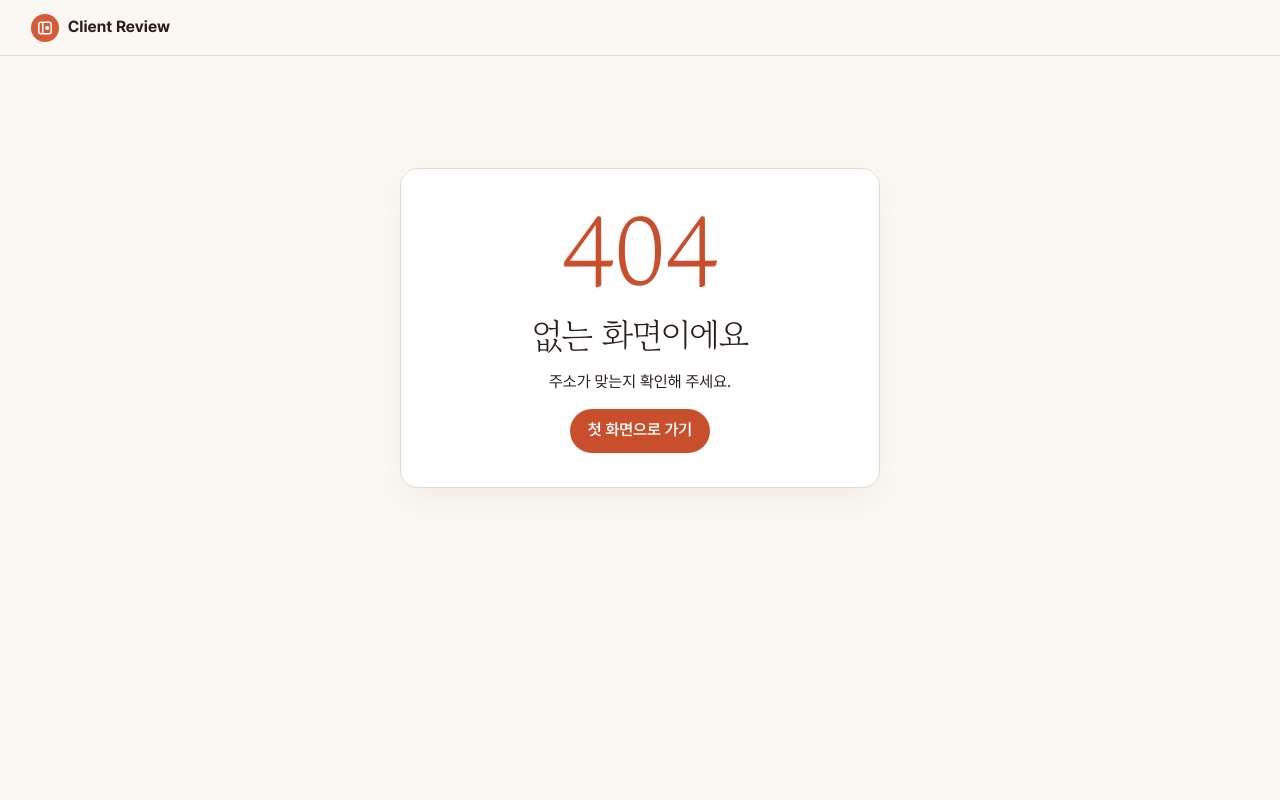
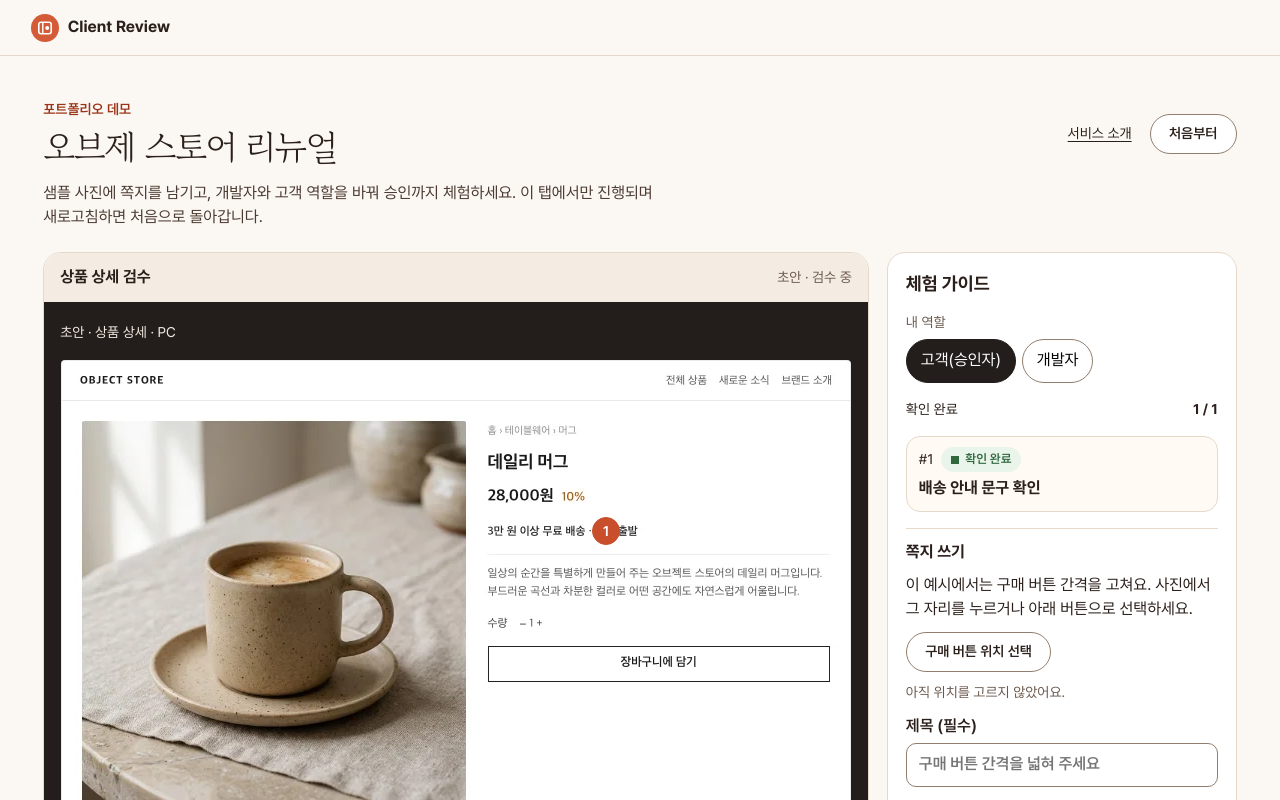
Before and after one commit to ckdgus222/client-review, a React (Vite) app in the folder web/: page /app/demo in a window 1280 px wide. Before the commit this address had no page. Shown: the top 800 px of the page. Built offline with nearby package versions, Linux system fonts and the light colour scheme.

Commit message:
feat: open an interactive review demo from the landing page

```diff
--- a/web/src/App.tsx
+++ b/web/src/App.tsx
@@ -7,6 +7,7 @@ import { DraftPage } from './pages/DraftPage.tsx'
 import { InvitePage } from './pages/InvitePage.tsx'
 import { LoginPage } from './pages/LoginPage.tsx'
 import { NotFoundPage } from './pages/NotFoundPage.tsx'
+import { PortfolioDemoPage } from './pages/PortfolioDemoPage.tsx'
 import { ProjectListPage } from './pages/ProjectListPage.tsx'
 import { ProjectSettingsPage } from './pages/ProjectSettingsPage.tsx'
 import { ReviewRoomPage } from './pages/ReviewRoomPage.tsx'
@@ -14,6 +15,7 @@ import { ReviewRoomPage } from './pages/ReviewRoomPage.tsx'
 const App = () => (
   <PageLayout>
     <Routes>
+      <Route path="/demo" element={<PortfolioDemoPage />} />
       <Route path="/" element={<ProjectListPage />} />
       <Route path="/projects/:id" element={<ReviewRoomPage />} />
       <Route path="/projects/:id/settings" element={<ProjectSettingsPage />} />
--- /dev/null
+++ b/web/src/pages/PortfolioDemoPage.tsx
@@ -0,0 +1,141 @@
+import { useReducer, useState, type FormEvent } from 'react'
+import { Button } from '../components/Button.tsx'
+import { Modal } from '../components/Modal.tsx'
+import { StatusBadge } from '../components/StatusBadge.tsx'
+import beforePhoto from '../assets/demo-before.webp'
+import afterPhoto from '../assets/demo-after.webp'
+import { PhotoCanvas, type PinPosition } from './PhotoCanvas.tsx'
+import { DemoGuide } from './DemoGuide.tsx'
+import { demoProject, initialDemo, steps, updateDemo, type DemoRole } from './portfolioDemo.ts'
+import styles from './PortfolioDemoPage.module.css'
+
+const roles: Record<DemoRole, string> = { client: '고객(승인자)', developer: '개발자' }
+const photo = { id: 'demo-storefront', width: 790, height: 592 }
+const sample = demoProject.sample
+
+const DemoSession = ({ onRestart }: { onRestart: () => void }) => {
+  const [state, dispatch] = useReducer(updateDemo, initialDemo)
+  const [pin, setPin] = useState<PinPosition>()
+  const [title, setTitle] = useState('')
+  const [body, setBody] = useState('')
+  const [selected, setSelected] = useState('')
+  const [approvalOpen, setApprovalOpen] = useState(false)
+  const [showCertificate, setShowCertificate] = useState(false)
+  const { role, stage, note } = state
+  const step = stage === 'request' || stage === 'approved' ? null : steps[stage]
+  const creating = stage === 'request' && role === 'client'
+  const revised = !['request', 'received', 'started'].includes(stage)
+  const previewingRevision = role === 'developer' && stage === 'started'
+  const version = revised ? '1차' : '초안'
+  const noteStatus = step?.status ?? 'VERIFIED'
+  const complete = noteStatus === 'VERIFIED' && note ? 2 : 1
+  const total = note ? 2 : 1
+  const pins = [sample]
+  if (note) pins.push({ ...note.pin, id: 'visitor', number: 2, title: note.title })
+
+  const create = (event: FormEvent) => {
+    event.preventDefault()
+    if (!pin || !title.trim()) return
+    dispatch({ type: 'create', note: { title, body: body.trim(), pin } })
+    setSelected('visitor')
+  }
+
+  const advance = () => {
+    if (stage === 'request' || stage === 'approved') return
+    if (stage === 'verified') {
+      setApprovalOpen(true)
+      return
+    }
+    if (stage === 'started' && !window.confirm('게시하면 고칠 수 없어요. 1차를 게시할까요?')) return
+    dispatch({ type: 'advance', from: stage })
+  }
+
+  const renderPhoto = (after: boolean, comparing = false) => (
+    <PhotoCanvas
+      asset={photo}
+      imageSrc={after ? afterPhoto : beforePhoto}
+      alt={after ? '구매 버튼 위 여백을 넓힌 상품 상세 사진' : '수정 전 상품 상세 사진'}
+      caption={comparing ? (after ? '고친 사진 · 1차' : '처음 사진 · 초안') : (previewingRevision ? '1차 게시 전 미리보기' : version) + ' · 상품 상세 · PC'}
+      pins={after ? [] : pins}
+      selectedPinId={selected}
+      draftPin={creating ? pin : undefined}
+      onSelectPin={setSelected}
+      onPlacePin={creating ? setPin : undefined}
+    />
+  )
+
+  return (
+    <section className={styles.page} aria-label="포트폴리오 데모">
+      <header className={styles.heading}>
+        <div><p className={styles.eyebrow}>포트폴리오 데모</p><h1>{demoProject.name}</h1></div>
+        <div className={styles.tools}><a href="/">서비스 소개</a><Button variant="secondary" onClick={onRestart}>처음부터</Button></div>
+      </header>
+      <p className={styles.intro}>샘플 사진에 쪽지를 남기고, 개발자와 고객 역할을 바꿔 승인까지 체험하세요. 이 탭에서만 진행되며 새로고침하면 처음으로 돌아갑니다.</p>
+      <div className={styles.layout}>
+        <div className={styles.work}>
+          <div className={styles.caption}><strong>상품 상세 검수</strong><span>{version} · {stage === 'approved' ? '승인됨' : '검수 중'}</span></div>
+          <div className={stage === 'comparing' ? styles.compare : styles.mat}>
+            {stage === 'comparing' ? <>{renderPhoto(false, true)}{renderPhoto(true, true)}</> : renderPhoto(revised || previewingRevision)}
+          </div>
+          <div className={styles.guide}><DemoGuide /></div>
+        </div>
+        <aside className={styles.panel} aria-label="체험 가이드">
+          <h2>체험 가이드</h2>
+          <fieldset className={styles.roles}>
+            <legend>내 역할</legend>
+            {(['client', 'developer'] as const).map((item) => (
+              <button key={item} type="button" aria-pressed={role === item} onClick={() => dispatch({ type: 'switch', role: item })}>{roles[item]}</button>
+            ))}
+          </fieldset>
+          <p className={styles.progress}><span>확인 완료</span><strong>{complete} / {total}</strong></p>
+          <ul className={styles.notes} aria-label="쪽지 목록">
+            <li><span>#1 <StatusBadge status="VERIFIED" /></span><strong>{sample.title}</strong></li>
+            {note && <li><span>#2 <StatusBadge status={noteStatus} /></span><strong>{note.title}</strong>{note.body && <p>{note.body}</p>}</li>}
+          </ul>
+          {selected === sample.id && <p className={styles.hint}>#1은 고객이 배송 안내를 확인한 예시 쪽지예요.</p>}
+          {stage === 'request' && (creating ? (
+            <form onSubmit={create} className={styles.form}>
+              <h3>쪽지 쓰기</h3>
+              <p>이 예시에서는 구매 버튼 간격을 고쳐요. 사진에서 그 자리를 누르거나 아래 버튼으로 선택하세요.</p>
+              <Button variant="secondary" onClick={() => setPin(demoProject.purchaseButton)}>구매 버튼 위치 선택</Button>
+              <span role="status">{pin ? '사진에 새 쪽지 위치를 표시했어요.' : '아직 위치를 고르지 않았어요.'}</span>
+              <label>제목 (필수)<input required maxLength={120} value={title} onChange={(event) => setTitle(event.target.value)} placeholder="구매 버튼 간격을 넓혀 주세요" /></label>
+              <label>내용<textarea rows={2} maxLength={4000} value={body} onChange={(event) => setBody(event.target.value)} /></label>
+              <Button type="submit" disabled={!pin || !title.trim()}>쪽지 남기기</Button>
+            </form>
+          ) : <p role="status">첫 쪽지는 고객이 남겨요. ‘고객(승인자)’로 역할을 바꾸세요.</p>)}
+          {step && <div className={styles.action}>
+            <h3>{step.action}</h3>
+            <p>{step.guide}</p>
+            {stage === 'published' && <p className={styles.hint}>고친 내용 · 수량과 구매 버튼 사이의 여백을 넓혔어요.</p>}
+            {role !== step.actor && <p role="status">‘{roles[step.actor]}’로 역할을 바꾸세요.</p>}
+            <Button disabled={role !== step.actor} onClick={advance}>{step.action}</Button>
+          </div>}
+          {stage === 'approved' && <div className={styles.action}>
+            <h3>1차 승인 완료</h3><p>승인한 버전은 읽기 전용이에요.</p>
+            <Button onClick={() => setShowCertificate(true)}>검수 확인서 보기</Button>
+          </div>}
+        </aside>
+      </div>
+      {approvalOpen && <Modal title="버전 승인" onClose={() => setApprovalOpen(false)}>
+        <p>범위 안의 미해결 쪽지 0개 · 확인 완료 {complete}개</p>
+        <p>이 버전을 승인할까요? 승인하면 되돌릴 수 없어요.</p>
+        <div className={styles.tools}>
+          <Button variant="secondary" onClick={() => setApprovalOpen(false)}>취소</Button>
+          <Button onClick={() => { dispatch({ type: 'advance', from: 'verified' }); setApprovalOpen(false) }}>승인 확정</Button>
+        </div>
+      </Modal>}
+      {showCertificate && note && <Modal title="검수 확인서" onClose={() => setShowCertificate(false)}>
+        <p className={styles.eyebrow}>데모 확인서 · DEMO-001</p><h3>{demoProject.name} · 1차</h3>
+        <p>개발자 {demoProject.developer} · 승인자 {demoProject.approver}</p>
+        <p>승인 당시 확인 완료 {complete}개</p>
+        <ul><li>#1 {sample.title}</li><li>#2 {note.title}</li></ul>
+      </Modal>}
+    </section>
+  )
+}
+
+export const PortfolioDemoPage = () => {
+  const [run, setRun] = useState(0)
+  return <DemoSession key={run} onRestart={() => setRun((previous) => previous + 1)} />
+}
```
Also changed, not shown: 2 other files (tests, documents, lock files or other folders).
